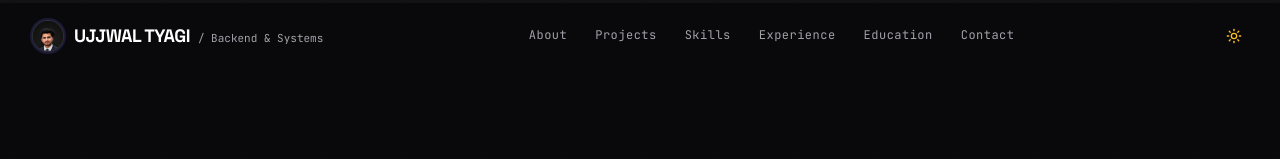
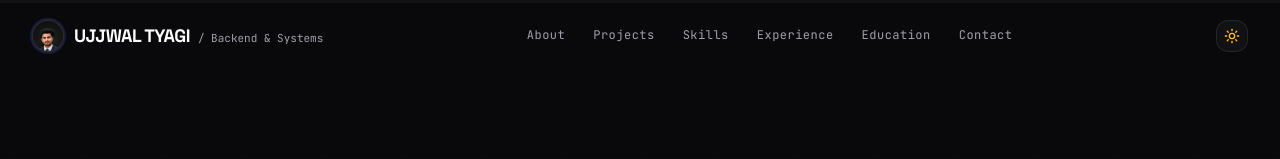
Before and after one commit to ujjwaltyagivashishtha/Portfolio, a React (Vite) app: page / in a window 1280 px wide. Shown: the top 159 px of the page. Built offline with nearby package versions, Linux system fonts and the light colour scheme; the HTML template or start-up script is replaced by a standard one.

Commit message:
refactor: add animated View Transitions and keyboard shortcut for theme switching

```diff
--- a/src/components/layout/Navbar.jsx
+++ b/src/components/layout/Navbar.jsx
@@ -2,11 +2,10 @@ import React, { useState, useEffect, useRef } from 'react';
 import profileDark from '../../assets/ujjwal-profile-dark.jpg';
 import profileLight from '../../assets/ujjwal-profile-light.png';
 import { siteConfig } from '../../config/site';
+import { ThemeToggle } from '../ui/ThemeToggle';
 import {
   Menu,
   X,
-  Sun,
-  Moon,
   ArrowUpRight
 } from 'lucide-react';
 
@@ -171,33 +170,12 @@ export const Navbar = ({ theme, toggleTheme }) => {
 
             {/* Desktop Action Controls */}
             <div className="hidden md:flex items-center gap-3">
-
-              {/* Theme Toggle */}
-              <button
-                type="button"
-                onClick={toggleTheme}
-                className="p-1.5 rounded hover:bg-zinc-100 dark:hover:bg-white/[0.05] text-zinc-600 dark:text-zinc-400 hover:text-zinc-900 dark:hover:text-white transition-all duration-200 hover:rotate-12 active:scale-90"
-                title={`Switch to ${theme === 'dark' ? 'Light' : 'Dark'} Mode`}
-                aria-label="Toggle color theme"
-              >
-                {theme === 'dark' ? (
-                  <Sun className="w-4 h-4 text-amber-400" />
-                ) : (
-                  <Moon className="w-4 h-4 text-zinc-700" />
-                )}
-              </button>
+              <ThemeToggle theme={theme} toggleTheme={toggleTheme} />
             </div>
 
             {/* Mobile Controls */}
             <div className="flex items-center gap-2 md:hidden">
-              <button
-                type="button"
-                onClick={toggleTheme}
-                className="p-2 text-zinc-700 dark:text-zinc-300 transition-transform duration-200 hover:rotate-12 active:scale-90"
-                aria-label="Toggle theme"
-              >
-                {theme === 'dark' ? <Sun className="w-4 h-4 text-amber-400" /> : <Moon className="w-4 h-4 text-zinc-700" />}
-              </button>
+              <ThemeToggle theme={theme} toggleTheme={toggleTheme} />
 
               <button
                 type="button"
```
